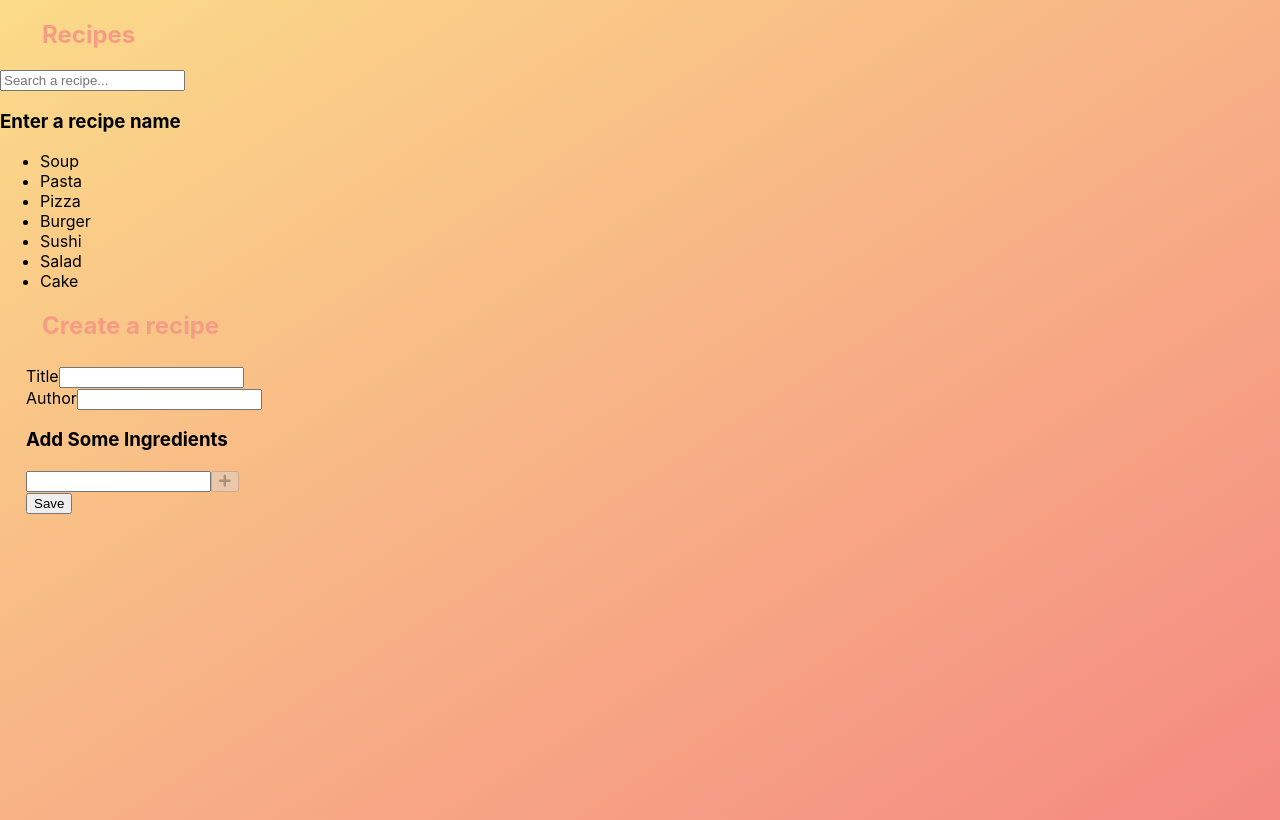
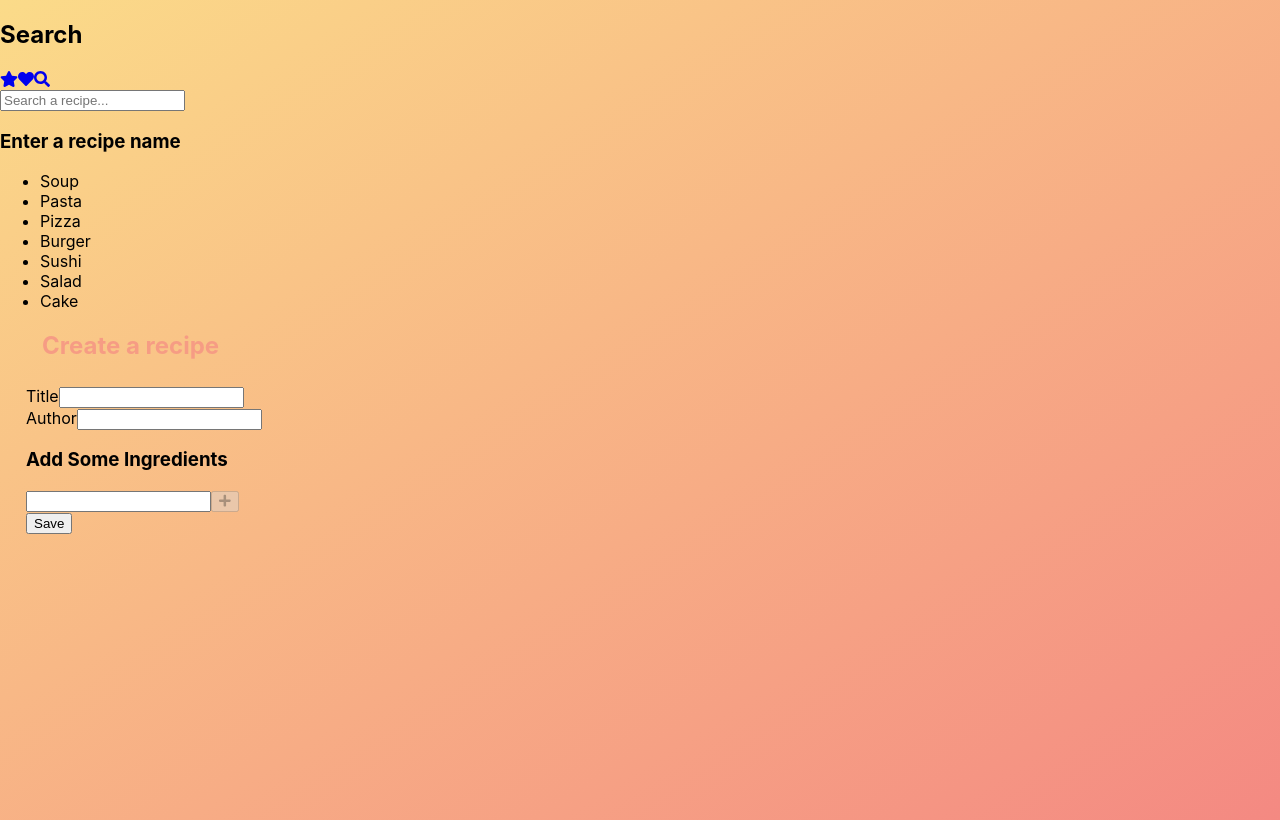
Before and after one commit to Makentosha/recipe-app, a React app: page /search in a window 1280 px wide. Built offline with nearby package versions, Linux system fonts and the light colour scheme.

Commit message:
create ListHeader component (tmp commit)

```diff
--- a/src/App.jsx
+++ b/src/App.jsx
@@ -1,5 +1,6 @@
 import React from 'react';
 import {BrowserRouter} from 'react-router-dom';
+import {Route} from 'react-router-dom';
 import './App.css';
 import axios from 'axios';
 
@@ -18,7 +19,7 @@ axios.interceptors.response.use((res) => {
 function App() {
   return (
     <BrowserRouter>
-      <MainContainer/>
+        <Route path='/:selected' component={MainContainer}/>
     </BrowserRouter>);
 }
 
--- a/src/components/Recipe/RecipeList/Container.jsx
+++ b/src/components/Recipe/RecipeList/Container.jsx
@@ -8,9 +8,10 @@ import queryString from 'query-string';
 
 import * as recipeSelectors from 'store/selectors';
 import * as recipeService from 'store/sideEffects';
-import RecipeList from './RecipeList';
 import SearchInput from 'components/shared/SearchInput/SearchInput';
 
+import ListHeader from './ListHeader/ListHeader';
+import RecipeList from './RecipeList';
 
 class Container extends React.Component {
   constructor(props) {
@@ -45,9 +46,11 @@ class Container extends React.Component {
   render() {
     return (
       <React.Fragment>
-        <h2 style={{paddingLeft: '42px', color: '#f69c84'}}>Recipes</h2>
+        <ListHeader
+          title='search'
+          selected={this.props.match.params.section}/>
         <Route
-          path="/search"
+          path='/search'
           render={this.renderSearchInput}/>
         <RecipeList
           isLoading={this.props.isLoading}
@@ -64,7 +67,8 @@ Container.propTypes = {
   fetchRecipeDetails: PropTypes.any,
   isLoading: PropTypes.bool,
   recipes: PropTypes.array,
-  location: PropTypes.object
+  location: PropTypes.object,
+  match: PropTypes.object
 };
 
 function mapStoreToProps(state) {
--- /dev/null
+++ b/src/components/Recipe/RecipeList/ListHeader/ListHeader.css
@@ -0,0 +1,22 @@
+.list-header {
+    display: flex;
+    justify-content: space-between;
+    color: #f69c84;
+    padding: 0 32px;
+}
+
+.nav-item {
+    color: #f69c84;
+}
+
+.nav-item:visited {
+    color: #f69c84;
+}
+
+.icon {
+    margin: 30px 10px;
+}
+
+.icon:hover {
+    cursor: pointer;
+}
--- /dev/null
+++ b/src/components/Recipe/RecipeList/ListHeader/ListHeader.jsx
@@ -0,0 +1,52 @@
+import React from 'react';
+import {Link, withRouter} from 'react-router-dom';
+import PropTypes from 'prop-types';
+import {FontAwesomeIcon} from '@fortawesome/react-fontawesome';
+import {faStar, faHeart, faSearch} from '@fortawesome/free-solid-svg-icons';
+
+import styles from './ListHeader.css';
+
+class ListHeader extends React.Component {
+  constructor(props) {
+    super(props);
+    this.params = props.match.params;
+    this.headerMap = {
+      'my-recipes': 'My Recipes',
+      favorites: 'Favorites',
+      search: 'Search'
+    };
+  }
+
+  componentDidMount() {
+    if (!this.headerMap[this.props.selected]) {
+      this.props.history.replace('/search');
+    }
+  }
+
+  render() {
+    return (
+      <div className={styles['list-header']}>
+        <h2>{this.headerMap[this.props.match.params.selected]}</h2>
+        <div>
+          <Link to='/my-recipes' className={styles['nav-item']}>
+            <FontAwesomeIcon icon={faStar} className={styles.icon}/>
+          </Link>
+          <Link to='/favorites' className={styles['nav-item']}>
+            <FontAwesomeIcon icon={faHeart} className={styles.icon}/>
+          </Link>
+          <Link to='/search' className={styles['nav-item']}>
+            <FontAwesomeIcon icon={faSearch} className={styles.icon}/>
+          </Link>
+        </div>
+      </div>
+    );
+  }
+}
+
+ListHeader.propTypes = {
+  history: PropTypes.object,
+  match: PropTypes.object,
+  selected: PropTypes.string
+};
+
+export default withRouter(ListHeader);
--- a/src/components/RecipeForm/RecipeForm/RecipeForm.jsx
+++ b/src/components/RecipeForm/RecipeForm/RecipeForm.jsx
@@ -83,7 +83,6 @@ class RecipeForm extends React.Component {
   }
 
   removeIngredient(indexToRemove) {
-    console.log(indexToRemove);
     const ingredients = this.state.recipeForm.ingredients.value;
 
     ingredients.splice(indexToRemove, 1);
--- a/src/components/shared/SearchInput/SearchInput.jsx
+++ b/src/components/shared/SearchInput/SearchInput.jsx
@@ -16,8 +16,6 @@ function SearchInput(props) {
 
     props.history.push(routeObject);
     props.onInput(e.target.value);
-
-    console.log(props);
   }
 
   return (
--- a/src/layout/MainContainer.jsx
+++ b/src/layout/MainContainer.jsx
@@ -2,11 +2,12 @@ import React from 'react';
 import {connect} from 'react-redux';
 import PropTypes from 'prop-types';
 
-import styles from './MainContainer.css';
 import * as recipeSelectors from 'store/selectors';
 import RecipeListContainer from 'components/Recipe/RecipeList/Container';
 import ShoppingListContainer from 'components/RecipeForm/Container';
 import RecipeDetailsContainer from 'components/Recipe/RecipeDetails/Container';
+
+import styles from './MainContainer.css';
 
 class MainContainer extends React.Component {
   render() {
@@ -34,7 +35,8 @@ class MainContainer extends React.Component {
 
 MainContainer.propTypes = {
   isRecipeSelected: PropTypes.any,
-  selectedRecipeDetails: PropTypes.object
+  selectedRecipeDetails: PropTypes.object,
+  match: PropTypes.object
 };
 
 function mapStateToProps(state) {
```
